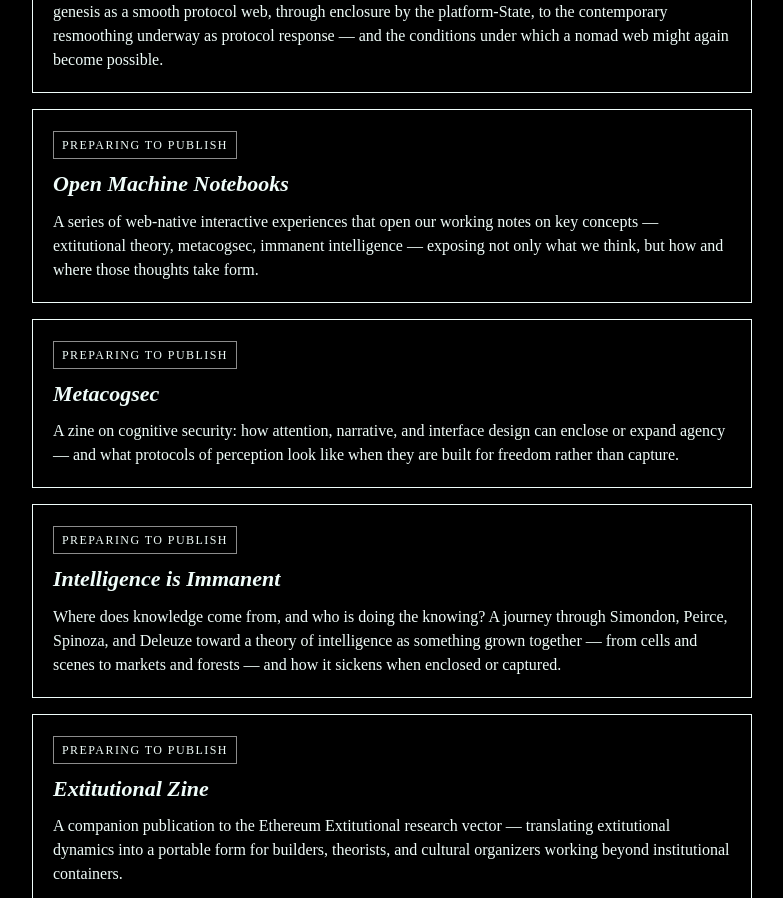
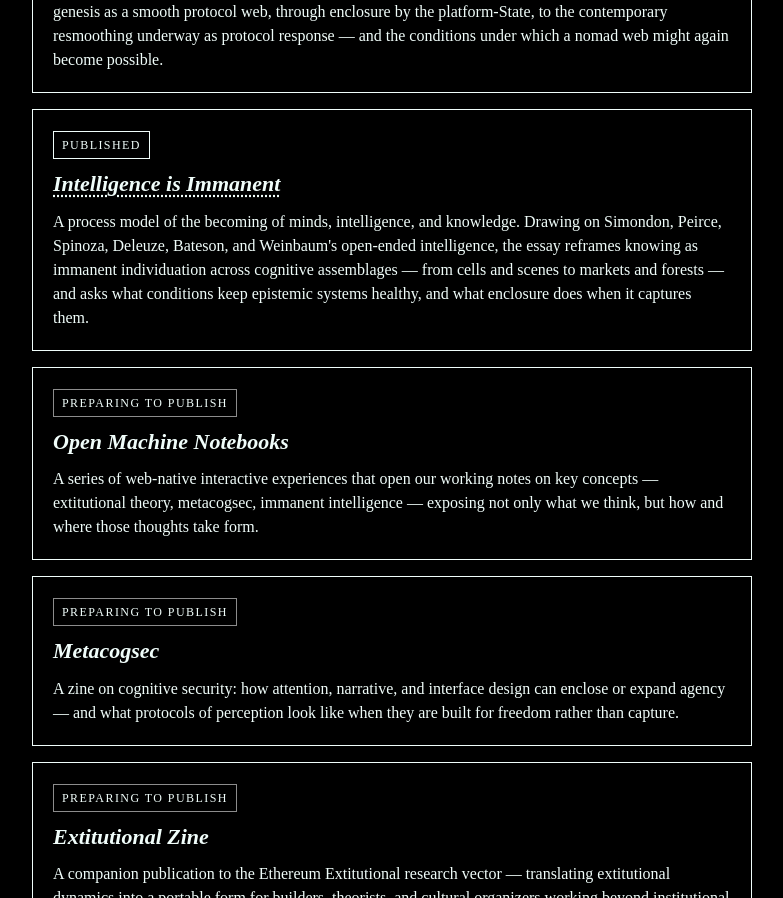
Before and after one commit to oovg/the-open-template, a Next.js app: page /q3-2026 in a window 1280 px wide. Shown: the part 1340-2238 px from the top of the page, without its empty margins (488-1271 px from the left). Built offline with nearby package versions, Linux system fonts and the light colour scheme; a web font is replaced by a local one.

Commit message:
Update q3-2026.tsx

```diff
--- a/src/pages/q3-2026.tsx
+++ b/src/pages/q3-2026.tsx
@@ -43,13 +43,13 @@ const glance: GlanceCategory[] = [
   {
     id: 'media',
     label: 'Media',
-    summary: '2 essays published · 4 titles preparing to publish · 2 anthologies planned',
+    summary: '3 essays published · 3 titles preparing to publish · 2 anthologies planned',
     items: [
       { title: 'Immanence & Emanation', status: 'Published' },
       { title: 'Toward a Nomad Web', status: 'Published' },
+      { title: 'Intelligence is Immanent', status: 'Published' },
       { title: 'Open Machine Notebooks', status: 'Preparing' },
       { title: 'Metacogsec', status: 'Preparing' },
-      { title: 'Intelligence is Immanent', status: 'Preparing' },
       { title: 'Extitutional Zine', status: 'Preparing' },
       { title: 'Extitutional Anthology', status: 'Planning' },
       { title: 'Altered States of Community', status: 'Planning' },
@@ -363,6 +363,16 @@ export default function Q32026Update() {
             </Text>
           </Item>
 
+          <Item
+            title="Intelligence is Immanent"
+            status="Published"
+            href="https://vengist.substack.com/p/intelligence-is-immanent"
+          >
+            <Text>
+              A process model of the becoming of minds, intelligence, and knowledge. Drawing on Simondon, Peirce, Spinoza, Deleuze, Bateson, and Weinbaum&apos;s open-ended intelligence, the essay reframes knowing as immanent individuation across cognitive assemblages — from cells and scenes to markets and forests — and asks what conditions keep epistemic systems healthy, and what enclosure does when it captures them.
+            </Text>
+          </Item>
+
           <Item title="Open Machine Notebooks" status="Preparing">
             <Text>
               A series of web-native interactive experiences that open our working notes on key concepts — extitutional theory, metacogsec, immanent intelligence — exposing not only what we think, but how and where those thoughts take form.
@@ -372,12 +382,6 @@ export default function Q32026Update() {
           <Item title="Metacogsec" status="Preparing">
             <Text>
               A zine on cognitive security: how attention, narrative, and interface design can enclose or expand agency — and what protocols of perception look like when they are built for freedom rather than capture.
-            </Text>
-          </Item>
-
-          <Item title="Intelligence is Immanent" status="Preparing">
-            <Text>
-              Where does knowledge come from, and who is doing the knowing? A journey through Simondon, Peirce, Spinoza, and Deleuze toward a theory of intelligence as something grown together — from cells and scenes to markets and forests — and how it sickens when enclosed or captured.
             </Text>
           </Item>
 
```
